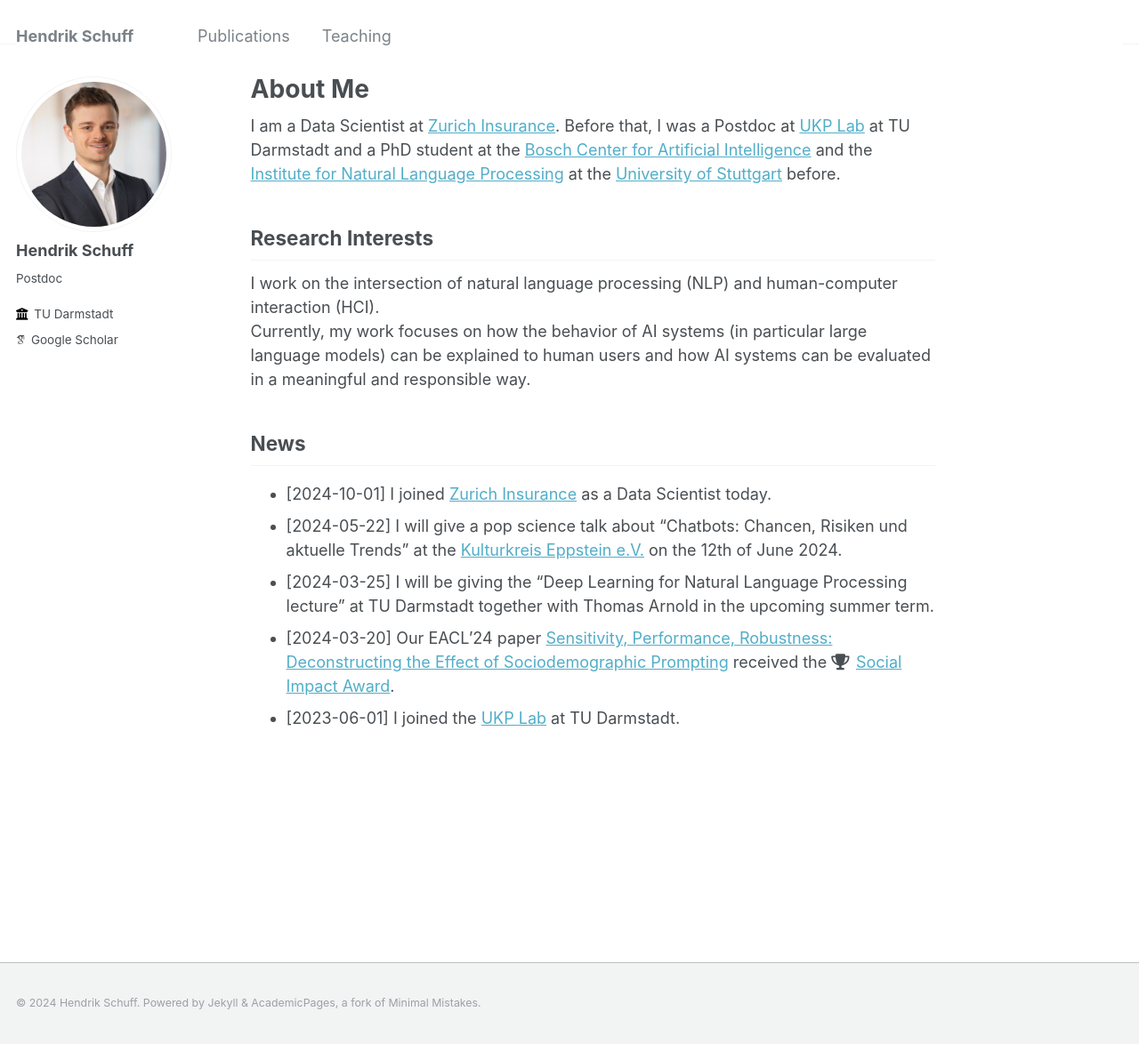
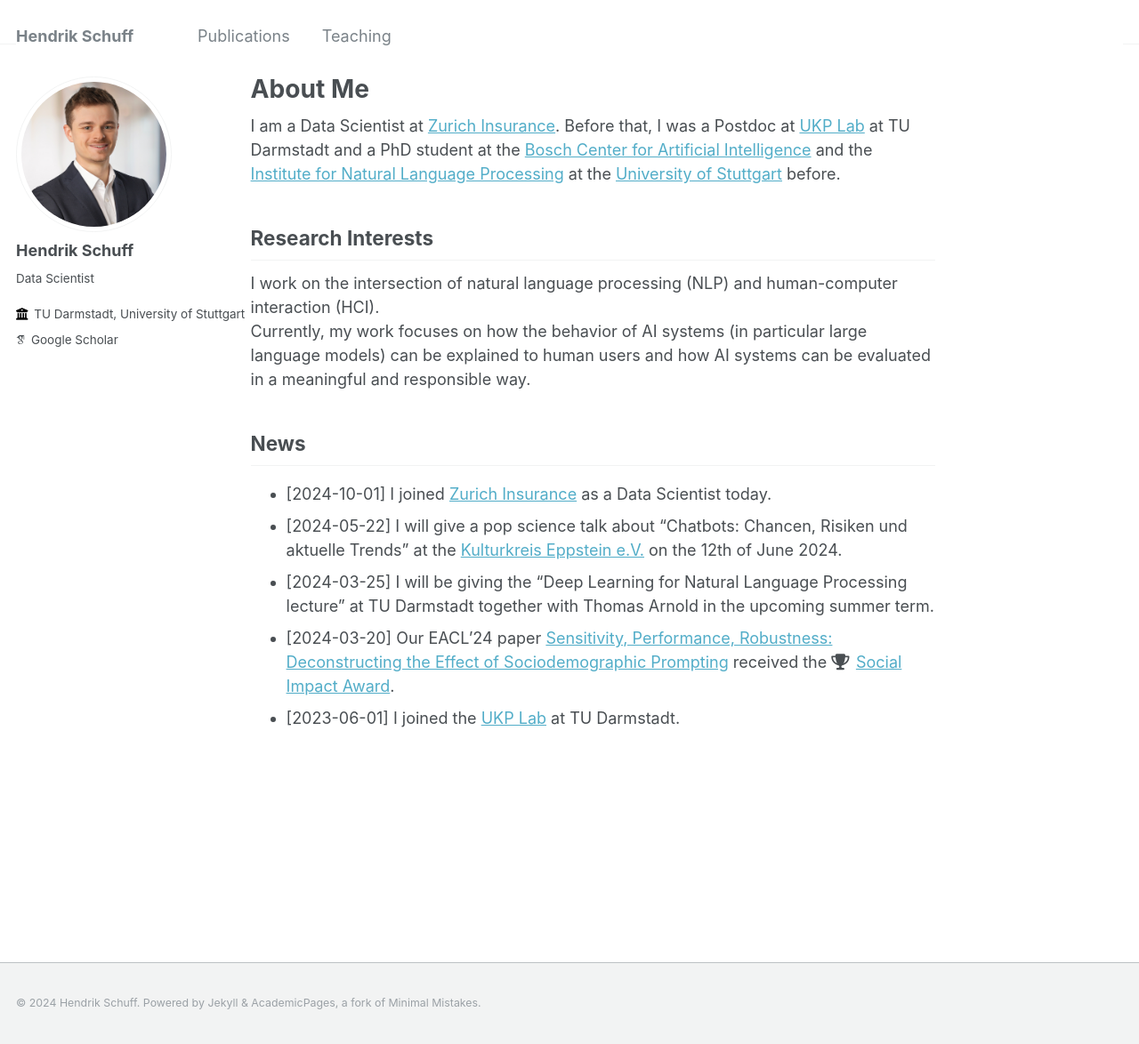
Before and after one commit to hschuff/hschuff.github.io, a Jekyll site: the page built from _pages/about.md, in a window 1280 px wide and 1174 px high. Shown: the whole window at 89% size. Built offline with Jekyll 4.4.1, drawn with Linux system fonts in a browser that asks for light colours; some web fonts are replaced.

Commit message:
job update

```diff
--- a/_config.yml
+++ b/_config.yml
@@ -24,9 +24,9 @@ author:
   avatar           : "profile.png"
   name             : "Hendrik Schuff"
   pronouns         :
-  bio              : "Postdoc"
+  bio              : "Data Scientist"
   location         :
-  employer         : "TU Darmstadt"
+  employer         : "TU Darmstadt, University of Stuttgart"
   uri              :
   email            :
 
```
